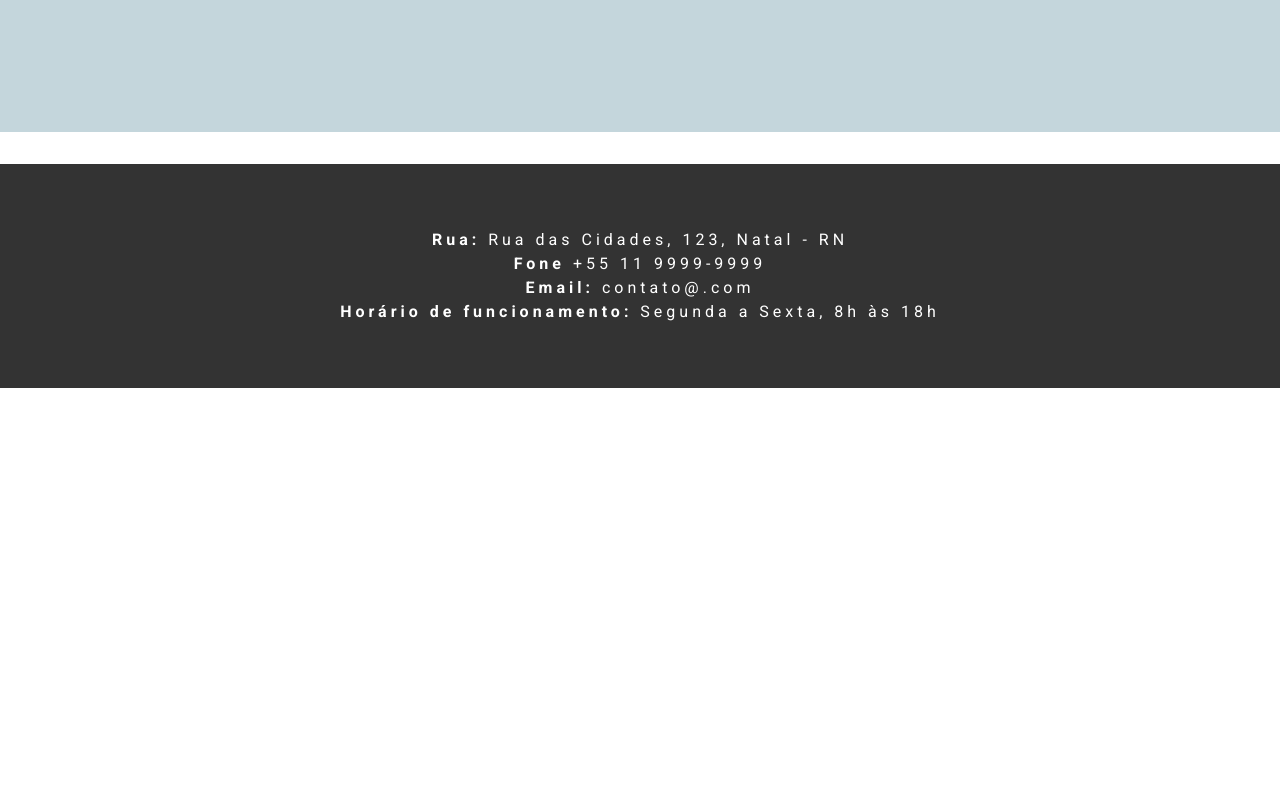
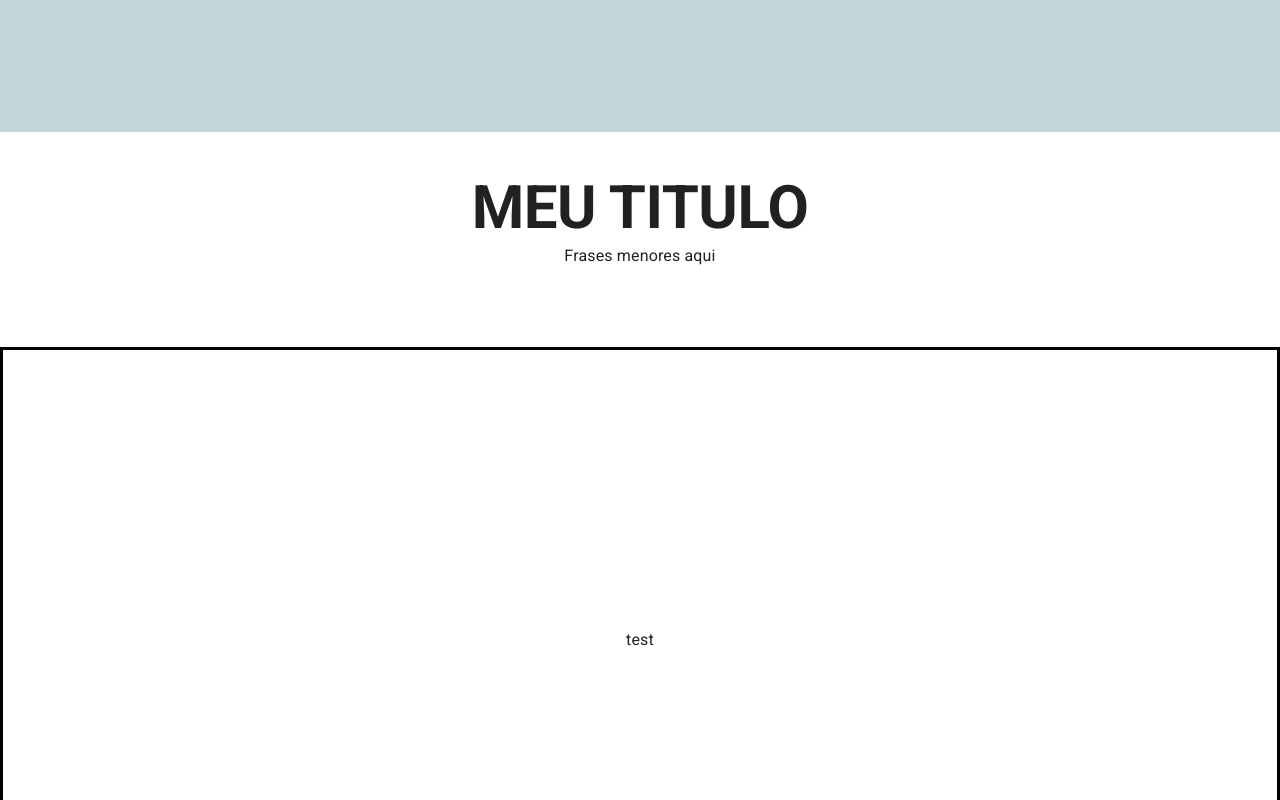
Before and after one commit to jorgelgf/GuiaDeViagem, a React (Vite) app: page /About in a window 1280 px wide. Shown: the part 3900-4700 px from the top of the page. Before the commit the page ends 4288 px from the top, so only its background shows below. Built offline with nearby package versions, Linux system fonts and the light colour scheme; a web font is replaced by a local one.

Commit message:
feat: adc componente SixthSession

```diff
--- a/src/pages/About/About.tsx
+++ b/src/pages/About/About.tsx
@@ -4,7 +4,7 @@ import TravelExploreIcon from '@mui/icons-material/TravelExplore';
 import ApartmentIcon from '@mui/icons-material/Apartment';
 import CardTravelIcon from '@mui/icons-material/CardTravel';
 import HowToRegIcon from '@mui/icons-material/HowToReg';
-import { FifthSession, FirstSession, FourthSession, SecondSession, ThirdSession } from '.';
+import { FifthSession, FirstSession, FourthSession, SecondSession, SixthSession, ThirdSession } from '.';
 
 export const About = () => {
   const theme = useTheme();
@@ -86,6 +86,7 @@ export const About = () => {
       <ThirdSession />
       <FourthSession />
       <FifthSession />
+      <SixthSession />
       <Footer />
     </Layout >
   );
--- a/src/pages/About/Components/FifthSession.tsx
+++ b/src/pages/About/Components/FifthSession.tsx
@@ -4,7 +4,8 @@ export const FifthSession = () => {
   const theme = useTheme();
 
   const constants = {
-    img: 'https://images01.nicepage.com/c461c07a441a5d220e8feb1a/3073a5b603d2512ca693656b/photo-1602836948295-14b195efa63d.jpg',
+    imgLarge: 'https://images01.nicepage.com/c461c07a441a5d220e8feb1a/3073a5b603d2512ca693656b/photo-1602836948295-14b195efa63d.jpg',
+    imgSmall: 'https://images01.nicepage.com/c461c07a441a5d220e8feb1a/b11b1d89f0695fa79366bd46/photo-1534067783941-51c9c23ecefd.jpg',
     alt: 'Casa estilo holandesa cor laranja com uma bela montanha ao fundo, tudo muito simples',
     textButton: 'RESERVE AGORA',
     title: 'Seu Passeio',
@@ -42,9 +43,9 @@ export const FifthSession = () => {
         width={1}
       >
         <img style={styleSmallImage}
-          src={constants.img} alt={constants.alt} />
+          src={constants.imgLarge} alt={constants.alt} />
         <img style={styleLargeImage}
-          src={constants.img} alt={constants.alt} />
+          src={constants.imgSmall} alt={constants.alt} />
 
       </Box>
       <Box
--- /dev/null
+++ b/src/pages/About/Components/SixthSession.tsx
@@ -0,0 +1,37 @@
+import { Box, Typography, useTheme } from '@mui/material'
+
+export const SixthSession = () => {
+  const theme = useTheme();
+  return (
+    <Box
+      width={1}
+      height='100vh'
+      display='flex'
+      justifyContent='start'
+      alignItems='center'
+      flexDirection='column'    >
+      <Box
+        marginTop={theme.spacing(5)}
+        display='flex'
+        flexDirection='column'
+        height='30%'
+        textAlign='center'>
+        <Typography variant='h2' fontWeight={600}>MEU TITULO</Typography>
+        <Typography>Frases menores aqui</Typography>
+
+      </Box>
+      <Box
+        border='solid black'
+        width='100%'
+        display='flex'
+        alignItems='center'
+        justifyContent='center'
+        height={1}
+      >
+        test
+
+      </Box>
+
+    </Box>
+  )
+}
--- a/src/pages/About/index.ts
+++ b/src/pages/About/index.ts
@@ -3,3 +3,4 @@ export * from "./Components/FirstSession";
 export * from "./Components/FourthSession";
 export * from "./Components/SecondSession";
 export * from "./Components/ThirdSession";
+export * from "./Components/SixthSession";
```
